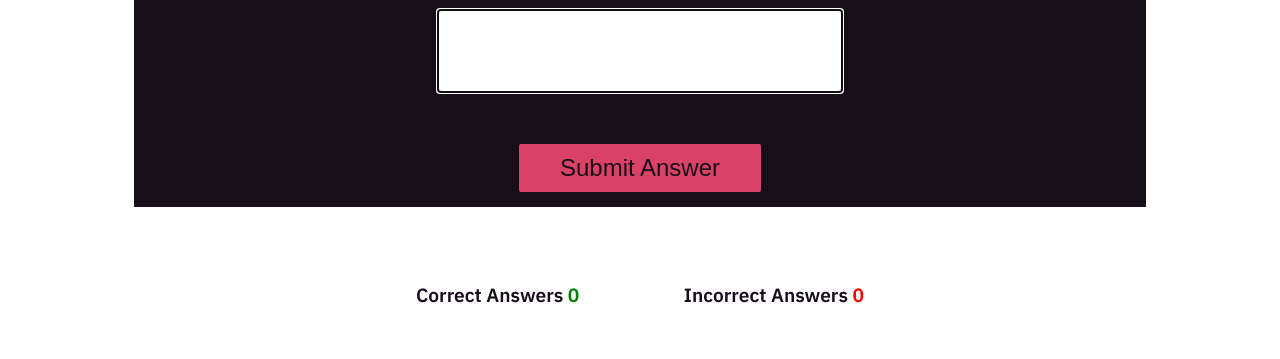
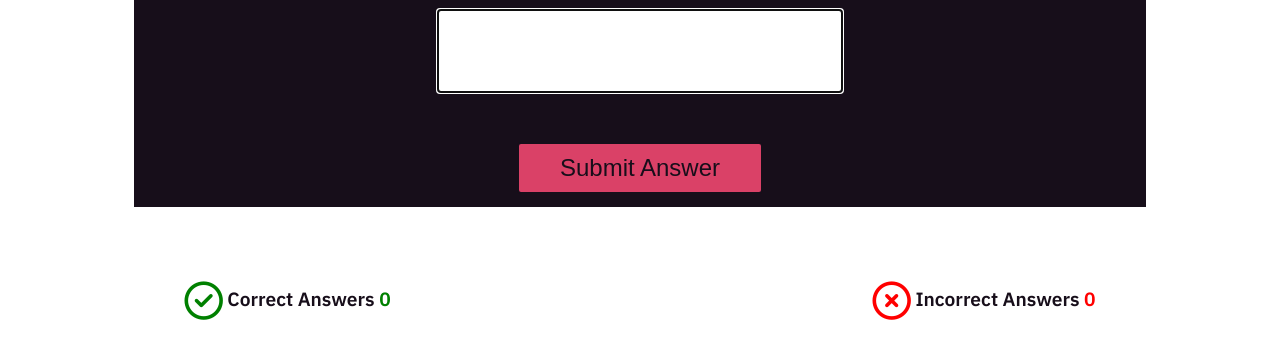
Before and after one commit to allanabailey/code-quiz-p1, a plain HTML site: page index.html in a window 1280 px wide. Shown: the part 489-848 px from the top of the page. Drawn offline with Linux system fonts and the light colour scheme.

Commit message:
add icons to correct and incorrect answers with some styling

```diff
--- a/assets/css/style.css
+++ b/assets/css/style.css
@@ -80,11 +80,22 @@ body {
     margin: 5px auto;
     width: 80%;
     font-size: 1.2rem;
+    display: flex;
+    justify-content: space-between;
 }
 
 #scores {
-    display: inline-block;
     padding: 50px;
+}
+
+.fa-check-circle {
+    color: green;
+    vertical-align: middle;
+}
+
+.fa-times-circle {
+    color: red;
+    vertical-align: middle;
 }
 
 #correct {
--- a/index.html
+++ b/index.html
@@ -46,8 +46,14 @@
             </div>
 
             <div id="score-area">
-                <p id="scores">Correct Answers <span id="correct">0</span></p>
-                <p id="scores">Incorrect Answers <span id="incorrect">0</span></p>
+                <p id="scores">
+                    <i class="far fa-check-circle fa-2x"></i>
+                    Correct Answers <span id="correct">0</span>
+                </p>
+                <p id="scores">
+                    <i class="far fa-times-circle fa-2x"></i>
+                    Incorrect Answers <span id="incorrect">0</span>
+                </p>
             </div>
         </main>
         <script src="assets/js/script.js"></script>
```
